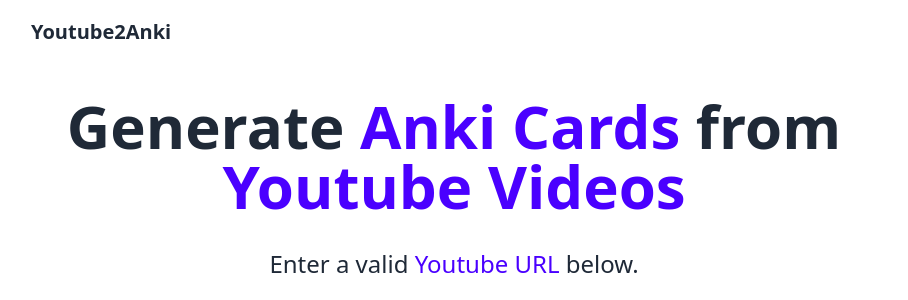
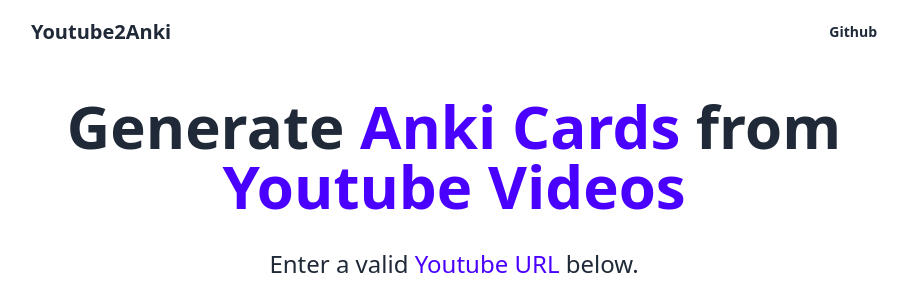
Before and after one commit to vacmar01/youtube2anki, a Flask app: page / in a window 1280 px wide. Shown: the top 300 px of the page, without its empty margins (186-1094 px from the left). Run offline with Flask 2, Linux system fonts and the light colour scheme; some libraries are stand-ins or nearby versions.

Commit message:
github link

```diff
--- a/templates/index.html
+++ b/templates/index.html
@@ -15,21 +15,36 @@
 <body>
     <div id="app" class="mx-auto px-8" style="max-width:960px">
         <div class="navbar bg-base-100">
-            <a class="btn btn-ghost text-xl">Youtube2Anki</a>
+            <div class="flex-1">
+                <a class="btn btn-ghost text-xl">Youtube2Anki</a>
+            </div>
+
+            <div class="flex-none">
+                <a class="btn btn-ghost" href="https://github.com/vacmar01/youtube2anki" target="_blank">
+                    Github
+                </a>
+            </div>
         </div>
-        <h1 class="text-2xl sm:text-6xl font-bold my-8 text-center">Generate <span class="text-primary">Anki Cards</span> from <span class="text-primary">Youtube Videos</span></h1>
-        <p class="text-lg sm:text-2xl my-8 text-center">Enter a valid <span class="text-primary">Youtube URL</span> below.</p>
+        <h1 class="text-2xl sm:text-6xl font-bold my-8 text-center">Generate <span class="text-primary">Anki
+                Cards</span> from <span class="text-primary">Youtube Videos</span></h1>
+        <p class="text-lg sm:text-2xl my-8 text-center">Enter a valid <span class="text-primary">Youtube URL</span>
+            below.</p>
         <div>
-            <input type="text" name="url" id="url" v-model="url" placeholder="Youtube URL" class="input input-bordered sm:input-lg w-full mx-auto block mx-4" />
+            <input type="text" name="url" id="url" v-model="url" placeholder="Youtube URL"
+                class="input input-bordered sm:input-lg w-full mx-auto block mx-4" />
             <button class="btn btn-primary sm:input-lg mt-8 mx-auto w-1/2 block" @click="getQAs">
                 <span v-if="!loading">Generate Q/As</span>
                 <span v-if="loading" class="loading loading-spinner loading-lg block"></span>
             </button>
         </div>
         <div role="alert" class="alert alert-error mt-8" v-if="error">
-            <svg xmlns="http://www.w3.org/2000/svg" class="stroke-current shrink-0 h-6 w-6" fill="none" viewBox="0 0 24 24"><path stroke-linecap="round" stroke-linejoin="round" stroke-width="2" d="M10 14l2-2m0 0l2-2m-2 2l-2-2m2 2l2 2m7-2a9 9 0 11-18 0 9 9 0 0118 0z" /></svg>
+            <svg xmlns="http://www.w3.org/2000/svg" class="stroke-current shrink-0 h-6 w-6" fill="none"
+                viewBox="0 0 24 24">
+                <path stroke-linecap="round" stroke-linejoin="round" stroke-width="2"
+                    d="M10 14l2-2m0 0l2-2m-2 2l-2-2m2 2l2 2m7-2a9 9 0 11-18 0 9 9 0 0118 0z" />
+            </svg>
             <span>Error: [[error]]</span>
-          </div>
+        </div>
         <!-- loading indicator -->
 
         <div v-if="loading" class="mt-4 text-center">Computing for [[ loadingSeconds ]]s...(this
```
